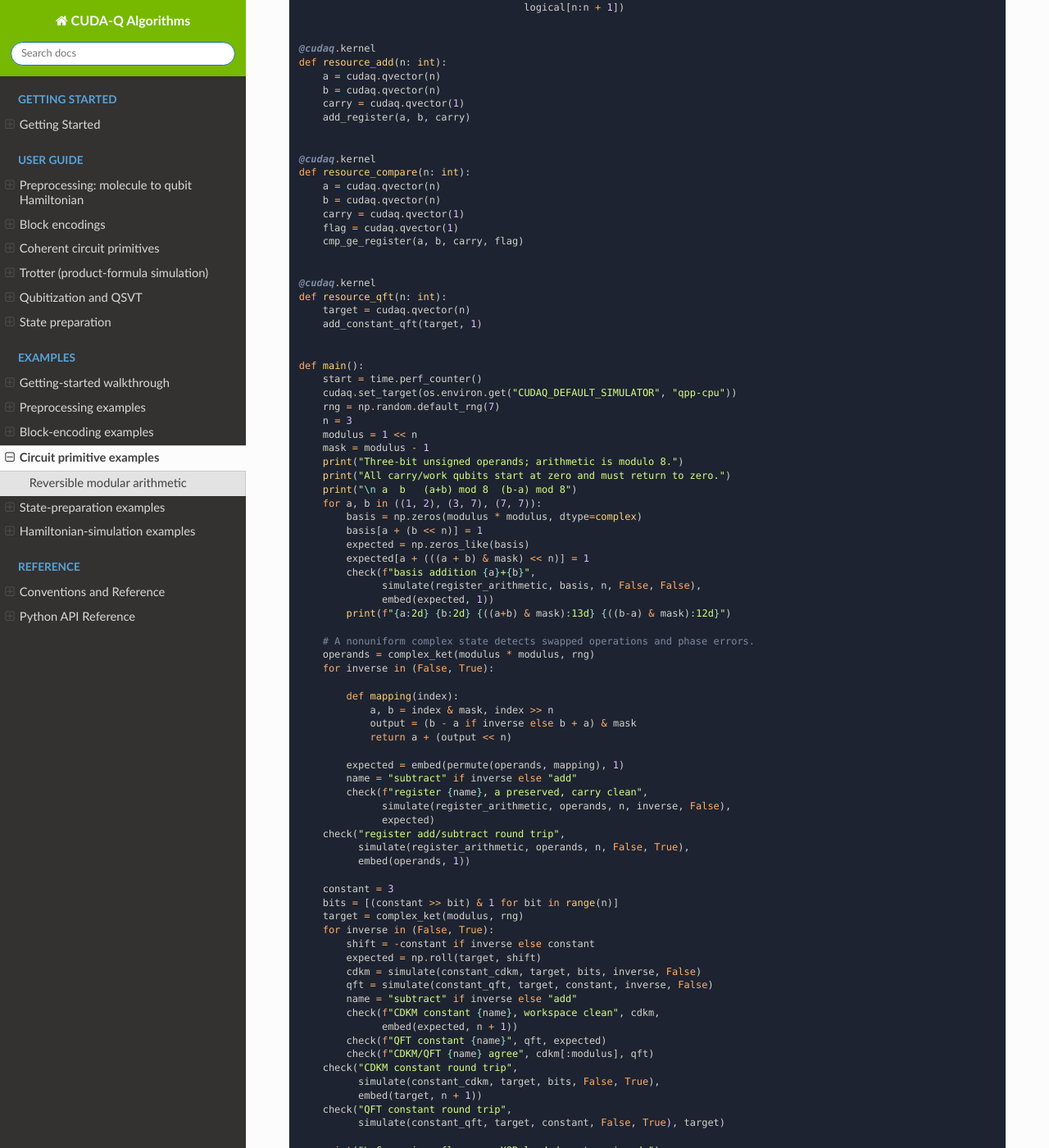
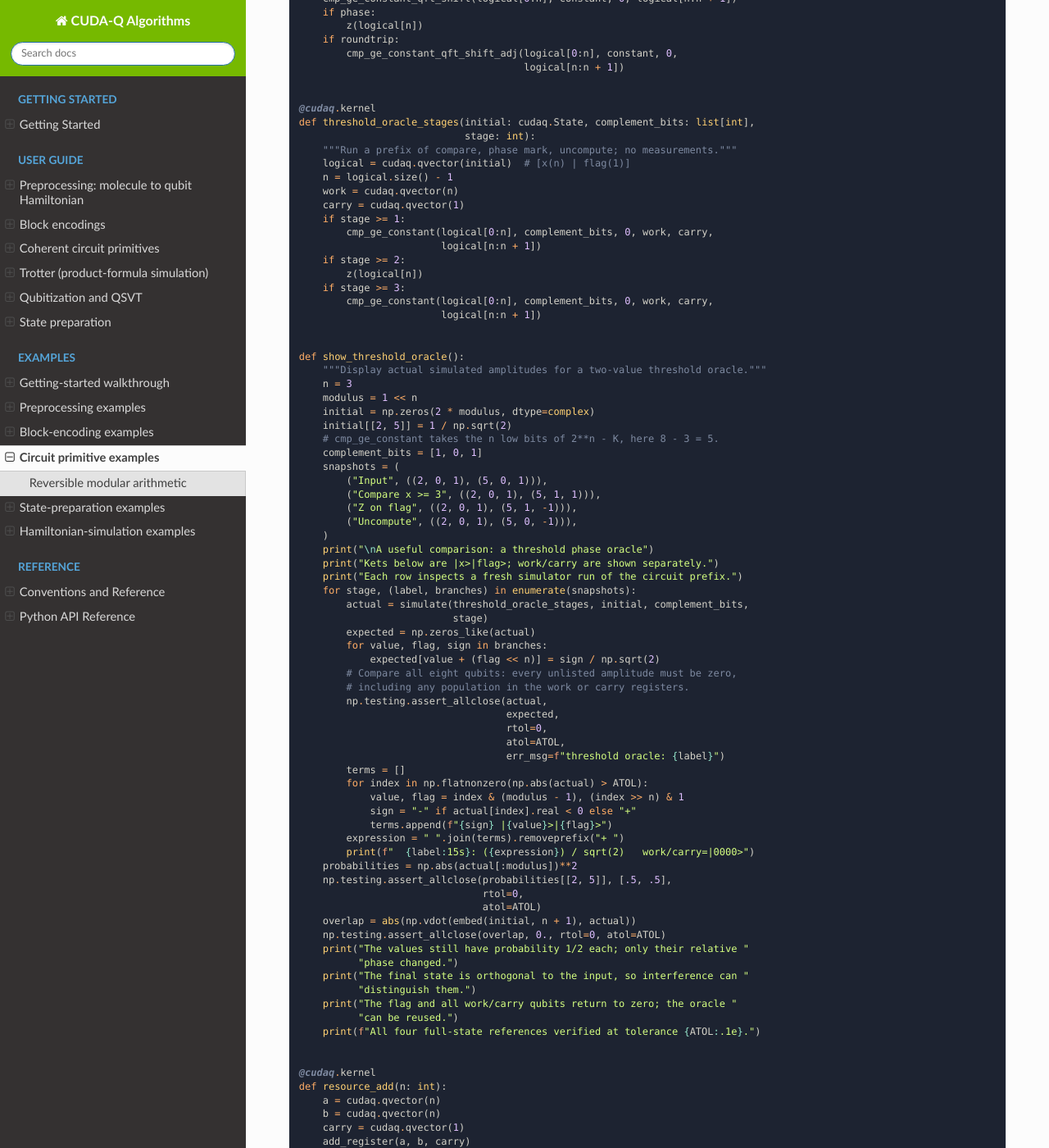
Before and after one commit to NVIDIA/cudaq-algorithms, a Sphinx documentation site: the page built from docs/sphinx/examples_rst/primitives.rst, in a window 1280 px wide and 1400 px high, scrolled down 2754 px. Shown: the whole window at 82% size. Built offline with Sphinx 7.4.7 and the Read the Docs theme 3.1.0, drawn with Linux system fonts in a browser that asks for light colours; some of the changed text lies outside the part shown.

Commit message:
docs: demonstrate threshold phase marking step by step
Signed-off-by: Scott Thornton <wsttiger@gmail.com>

```diff
--- a/docs/sphinx/examples/python/reversible_arithmetic.py
+++ b/docs/sphinx/examples/python/reversible_arithmetic.py
@@ -139,6 +139,76 @@ def threshold_qft(initial: cudaq.State, constant: int, phase: bool,
 
 
 @cudaq.kernel
+def threshold_oracle_stages(initial: cudaq.State, complement_bits: list[int],
+                            stage: int):
+    """Run a prefix of compare, phase mark, uncompute; no measurements."""
+    logical = cudaq.qvector(initial)  # [x(n) | flag(1)]
+    n = logical.size() - 1
+    work = cudaq.qvector(n)
+    carry = cudaq.qvector(1)
+    if stage >= 1:
+        cmp_ge_constant(logical[0:n], complement_bits, 0, work, carry,
+                        logical[n:n + 1])
+    if stage >= 2:
+        z(logical[n])
+    if stage >= 3:
+        cmp_ge_constant(logical[0:n], complement_bits, 0, work, carry,
+                        logical[n:n + 1])
+
+
+def show_threshold_oracle():
+    """Display actual simulated amplitudes for a two-value threshold oracle."""
+    n = 3
+    modulus = 1 << n
+    initial = np.zeros(2 * modulus, dtype=complex)
+    initial[[2, 5]] = 1 / np.sqrt(2)
+    # cmp_ge_constant takes the n low bits of 2**n - K, here 8 - 3 = 5.
+    complement_bits = [1, 0, 1]
+    snapshots = (
+        ("Input", ((2, 0, 1), (5, 0, 1))),
+        ("Compare x >= 3", ((2, 0, 1), (5, 1, 1))),
+        ("Z on flag", ((2, 0, 1), (5, 1, -1))),
+        ("Uncompute", ((2, 0, 1), (5, 0, -1))),
+    )
+    print("\nA useful comparison: a threshold phase oracle")
+    print("Kets below are |x>|flag>; work/carry are shown separately.")
+    print("Each row inspects a fresh simulator run of the circuit prefix.")
+    for stage, (label, branches) in enumerate(snapshots):
+        actual = simulate(threshold_oracle_stages, initial, complement_bits,
+                          stage)
+        expected = np.zeros_like(actual)
+        for value, flag, sign in branches:
+            expected[value + (flag << n)] = sign / np.sqrt(2)
+        # Compare all eight qubits: every unlisted amplitude must be zero,
+        # including any population in the work or carry registers.
+        np.testing.assert_allclose(actual,
+                                   expected,
+                                   rtol=0,
+                                   atol=ATOL,
+                                   err_msg=f"threshold oracle: {label}")
+        terms = []
+        for index in np.flatnonzero(np.abs(actual) > ATOL):
+            value, flag = index & (modulus - 1), (index >> n) & 1
+            sign = "-" if actual[index].real < 0 else "+"
+            terms.append(f"{sign} |{value}>|{flag}>")
+        expression = " ".join(terms).removeprefix("+ ")
+        print(f"  {label:15s}: ({expression}) / sqrt(2)   work/carry=|0000>")
+    probabilities = np.abs(actual[:modulus])**2
+    np.testing.assert_allclose(probabilities[[2, 5]], [.5, .5],
+                               rtol=0,
+                               atol=ATOL)
+    overlap = abs(np.vdot(embed(initial, n + 1), actual))
+    np.testing.assert_allclose(overlap, 0., rtol=0, atol=ATOL)
+    print("The values still have probability 1/2 each; only their relative "
+          "phase changed.")
+    print("The final state is orthogonal to the input, so interference can "
+          "distinguish them.")
+    print("The flag and all work/carry qubits return to zero; the oracle "
+          "can be reused.")
+    print(f"All four full-state references verified at tolerance {ATOL:.1e}.")
+
+
+@cudaq.kernel
 def resource_add(n: int):
     a = cudaq.qvector(n)
     b = cudaq.qvector(n)
@@ -170,6 +240,7 @@ def main():
     mask = modulus - 1
     print("Three-bit unsigned operands; arithmetic is modulo 8.")
     print("All carry/work qubits start at zero and must return to zero.")
+    show_threshold_oracle()
     print("\n a  b   (a+b) mod 8  (b-a) mod 8")
     for a, b in ((1, 2), (3, 7), (7, 7)):
         basis = np.zeros(modulus * modulus, dtype=complex)
--- a/docs/sphinx/examples_rst/primitives.rst
+++ b/docs/sphinx/examples_rst/primitives.rst
@@ -10,6 +10,10 @@ Reversible modular arithmetic
 Compare CDKM and QFT arithmetic, use unsigned comparison flags, and restore
 all work registers. The example checks full complex amplitudes and overflow.
 
+It starts with an explicit threshold oracle: prepare ``(|2> + |5>)/sqrt(2)``,
+compute ``x >= 3``, mark its flag with Z, and uncompute. The printed states
+show the relative minus sign on x=5 and the restored flag and workspace.
+
 .. seealso::
 
    :doc:`../guide/primitives` for register contracts and interpretation.
```
Also changed, not shown: docs/sphinx/guide/primitives.rst (+21 -0 lines).
